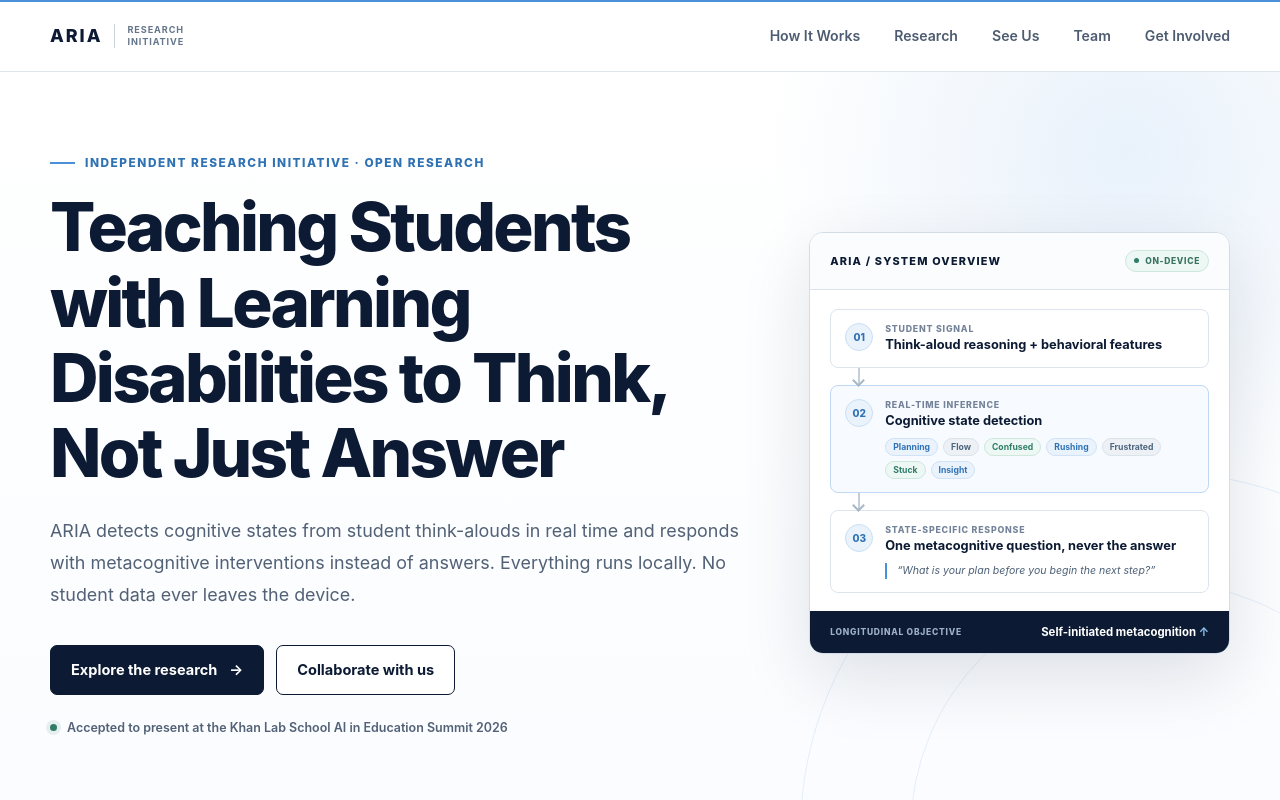
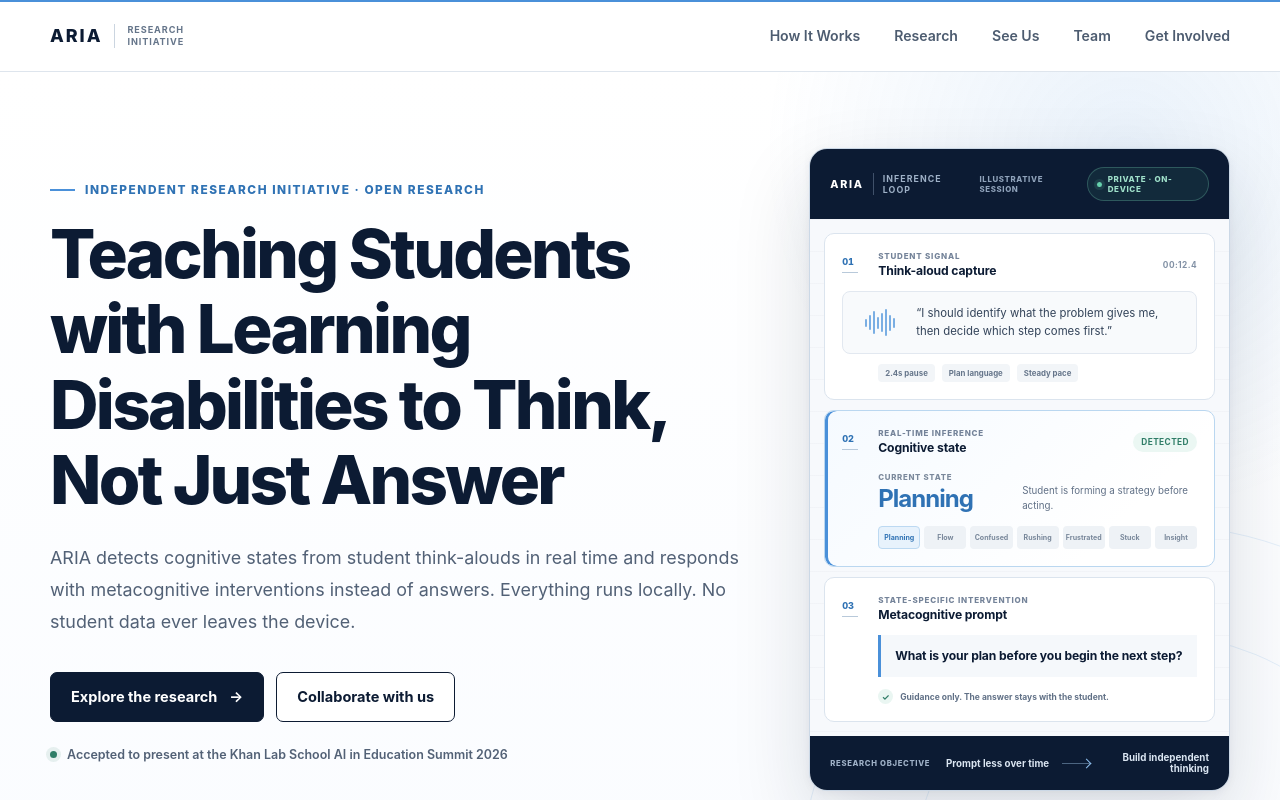
Before and after one commit to NarenS31/ariawebsite, a Next.js app: page / in a window 1280 px wide. Shown: the top 800 px of the page. Built offline with nearby package versions, Linux system fonts and the light colour scheme.

Commit message:
Redesign ARIA system overview

```diff
--- a/src/App.tsx
+++ b/src/App.tsx
@@ -9,7 +9,6 @@
   useSpring,
 } from "framer-motion";
 import {
-  cognitiveStates,
   features,
   metrics,
   stateResults,
@@ -172,25 +171,7 @@
 
 function SystemDiagram() {
   const reduceMotion = useReducedMotion();
-  const stages = [
-    {
-      number: "01",
-      kicker: "Student signal",
-      title: "Think-aloud reasoning + behavioral features",
-    },
-    {
-      number: "02",
-      kicker: "Real-time inference",
-      title: "Cognitive state detection",
-      states: true,
-    },
-    {
-      number: "03",
-      kicker: "State-specific response",
-      title: "One metacognitive question, never the answer",
-      detail: "“What is your plan before you begin the next step?”",
-    },
-  ];
+  const states = ["Planning", "Flow", "Confused", "Rushing", "Frustrated", "Stuck", "Insight"];
 
   return (
     <motion.div
@@ -201,43 +182,100 @@
       aria-label="ARIA real-time metacognitive intervention pipeline"
     >
       <div className="system-header">
-        <span>ARIA / System overview</span>
-        <span className="device-tag">On-device</span>
+        <div className="system-brand">
+          <span>ARIA</span>
+          <small>Inference loop</small>
+        </div>
+        <div className="system-runtime">
+          <span>Illustrative session</span>
+          <span className="device-tag">Private · On-device</span>
+        </div>
       </div>
-      <div className="system-body">
-        {stages.map((stage, index) => (
-          <div key={stage.number}>
-            <motion.div
-              className={`system-step${index === 1 ? " system-step--active" : ""}`}
-              initial={reduceMotion ? false : { opacity: 0, y: 12 }}
-              animate={{ opacity: 1, y: 0 }}
-              transition={{ ...revealTransition, delay: 0.38 + index * 0.11 }}
-            >
-              <span className="step-index">{stage.number}</span>
-              <span>
-                <span className="step-kicker">{stage.kicker}</span>
-                <strong>{stage.title}</strong>
-                {stage.states && (
-                  <span className="state-cloud">
-                    {cognitiveStates.map((state) => (
-                      <span className="state-pill" key={state}>
-                        {state}
-                      </span>
-                    ))}
-                  </span>
-                )}
-                {stage.detail && <span className="step-detail">{stage.detail}</span>}
+      <div className="system-console">
+        <motion.section
+          className="signal-panel"
+          initial={reduceMotion ? false : { opacity: 0, y: 10 }}
+          animate={{ opacity: 1, y: 0 }}
+          transition={{ ...revealTransition, delay: 0.38 }}
+        >
+          <div className="system-section-label">
+            <span>01</span>
+            <div>
+              <small>Student signal</small>
+              <strong>Think-aloud capture</strong>
+            </div>
+            <time>00:12.4</time>
+          </div>
+          <div className="reasoning-sample">
+            <span className="signal-bars" aria-hidden="true">
+              {[8, 15, 23, 12, 19, 27, 16, 10].map((height, index) => (
+                <i key={`${height}-${index}`} style={{ height }} />
+              ))}
+            </span>
+            <p>“I should identify what the problem gives me, then decide which step comes first.”</p>
+          </div>
+          <div className="signal-features" aria-label="Behavioral signals detected">
+            <span>2.4s pause</span>
+            <span>Plan language</span>
+            <span>Steady pace</span>
+          </div>
+        </motion.section>
+
+        <motion.section
+          className="inference-panel"
+          initial={reduceMotion ? false : { opacity: 0, y: 10 }}
+          animate={{ opacity: 1, y: 0 }}
+          transition={{ ...revealTransition, delay: 0.49 }}
+        >
+          <div className="system-section-label">
+            <span>02</span>
+            <div>
+              <small>Real-time inference</small>
+              <strong>Cognitive state</strong>
+            </div>
+            <span className="processing-status">Detected</span>
+          </div>
+          <div className="state-readout">
+            <div>
+              <small>Current state</small>
+              <strong>Planning</strong>
+            </div>
+            <p>Student is forming a strategy before acting.</p>
+          </div>
+          <div className="state-spectrum" aria-label="Seven cognitive states monitored by ARIA">
+            {states.map((state) => (
+              <span className={state === "Planning" ? "active" : ""} key={state}>
+                {state}
               </span>
-            </motion.div>
-            {index < stages.length - 1 && <div className="system-connector" aria-hidden="true" />}
+            ))}
           </div>
-        ))}
+        </motion.section>
+
+        <motion.section
+          className="response-panel"
+          initial={reduceMotion ? false : { opacity: 0, y: 10 }}
+          animate={{ opacity: 1, y: 0 }}
+          transition={{ ...revealTransition, delay: 0.6 }}
+        >
+          <div className="system-section-label">
+            <span>03</span>
+            <div>
+              <small>State-specific intervention</small>
+              <strong>Metacognitive prompt</strong>
+            </div>
+          </div>
+          <blockquote>What is your plan before you begin the next step?</blockquote>
+          <div className="response-rule">
+            <span aria-hidden="true">✓</span>
+            Guidance only. The answer stays with the student.
+          </div>
+        </motion.section>
       </div>
       <div className="system-outcome">
-        <span>Longitudinal objective</span>
-        <strong>
-          Self-initiated metacognition <b>↑</b>
-        </strong>
+        <span>Research objective</span>
+        <strong>Prompt less over time</strong>
+        <i aria-hidden="true" />
+        <strong>Build independent thinking</strong>
       </div>
     </motion.div>
   );
--- a/src/styles.css
+++ b/src/styles.css
@@ -443,10 +443,12 @@
 
 .system-card {
   overflow: hidden;
-  background: rgba(255, 255, 255, 0.97);
-  border: 1px solid #d2dde8;
-  border-radius: 14px;
-  box-shadow: 0 24px 70px rgba(12, 27, 51, 0.12);
+  background: #f7f9fc;
+  border: 1px solid #cbd8e6;
+  border-radius: 18px;
+  box-shadow:
+    0 32px 80px rgba(12, 27, 51, 0.14),
+    0 2px 8px rgba(12, 27, 51, 0.05);
 }
 
 .system-header {
@@ -454,172 +456,336 @@
   align-items: center;
   justify-content: space-between;
   gap: 15px;
-  padding: 17px 20px;
-  color: var(--navy);
-  background: #fbfcfe;
-  border-bottom: 1px solid var(--line);
-  font-size: 0.68rem;
-  font-weight: 800;
-  letter-spacing: 0.11em;
+  padding: 18px 20px;
+  color: #fff;
+  background: var(--navy);
+  font-size: 0.67rem;
+  font-weight: 800;
+  letter-spacing: 0.1em;
   text-transform: uppercase;
+}
+
+.system-brand,
+.system-runtime {
+  display: flex;
+  align-items: center;
+}
+
+.system-brand {
+  gap: 9px;
+}
+
+.system-brand > span {
+  letter-spacing: 0.16em;
+}
+
+.system-brand small {
+  padding-left: 9px;
+  color: #9fb1c7;
+  border-left: 1px solid #40516a;
+  font-size: 0.55rem;
+  font-weight: 700;
+}
+
+.system-runtime {
+  gap: 10px;
+}
+
+.system-runtime > span:first-child {
+  color: #8fa2ba;
+  font-size: 0.49rem;
+  letter-spacing: 0.08em;
 }
 
 .device-tag {
   display: inline-flex;
   align-items: center;
   gap: 6px;
-  padding: 5px 8px;
-  color: #397361;
-  background: #edf7f3;
-  border: 1px solid #cee7dd;
+  padding: 6px 9px;
+  color: #9fe0ca;
+  background: rgba(76, 175, 140, 0.1);
+  border: 1px solid rgba(120, 213, 181, 0.28);
   border-radius: 999px;
-  font-size: 0.53rem;
+  font-size: 0.5rem;
   letter-spacing: 0.08em;
 }
 
 .device-tag::before {
   width: 5px;
   height: 5px;
-  background: var(--green);
+  background: #66d1ad;
   border-radius: 50%;
+  box-shadow: 0 0 0 3px rgba(102, 209, 173, 0.12);
   content: "";
 }
 
-.system-body {
-  padding: 19px 20px 18px;
-}
-
-.system-step {
-  display: grid;
-  grid-template-columns: 28px minmax(0, 1fr);
-  gap: 12px;
-  align-items: start;
+.system-console {
+  display: grid;
+  gap: 10px;
+  padding: 14px;
+  background:
+    linear-gradient(rgba(12, 27, 51, 0.025) 1px, transparent 1px) 0 0 / 100% 32px,
+    #f7f9fc;
+}
+
+.signal-panel,
+.inference-panel,
+.response-panel {
+  position: relative;
+  padding: 17px;
+  background: #fff;
+  border: 1px solid #dbe4ee;
+  border-radius: 10px;
+}
+
+.inference-panel {
+  background: linear-gradient(135deg, #f5faff 0%, #fff 75%);
+  border-color: #bad7f0;
+  box-shadow: inset 3px 0 0 var(--blue);
+}
+
+.system-section-label {
+  display: grid;
+  grid-template-columns: 25px minmax(0, 1fr) auto;
+  gap: 11px;
+  align-items: center;
+  margin-bottom: 13px;
+}
+
+.system-section-label > span:first-child {
+  color: var(--blue-dark);
+  font-size: 0.57rem;
+  font-weight: 800;
+  font-variant-numeric: tabular-nums;
+}
+
+.system-section-label > span:first-child::after {
+  display: block;
+  width: 16px;
+  height: 1px;
+  margin-top: 5px;
+  background: #b8c9da;
+  content: "";
+}
+
+.system-section-label small,
+.system-section-label strong {
+  display: block;
+}
+
+.system-section-label small {
+  margin-bottom: 2px;
+  color: #748399;
+  font-size: 0.5rem;
+  font-weight: 800;
+  letter-spacing: 0.1em;
+  text-transform: uppercase;
+}
+
+.system-section-label strong {
+  color: var(--navy);
+  font-size: 0.76rem;
+  letter-spacing: -0.01em;
+}
+
+.system-section-label time,
+.processing-status {
+  color: #8190a4;
+  font-size: 0.52rem;
+  font-weight: 700;
+  letter-spacing: 0.05em;
+}
+
+.processing-status {
+  padding: 5px 8px;
+  color: var(--green);
+  background: #ebf7f3;
+  border-radius: 999px;
+  text-transform: uppercase;
+}
+
+.reasoning-sample {
+  display: grid;
+  grid-template-columns: 46px minmax(0, 1fr);
+  gap: 13px;
+  align-items: center;
   padding: 13px 14px;
-  background: #fff;
-  border: 1px solid #dce4ed;
+  background: #f8fafc;
+  border: 1px solid #e2e8f0;
   border-radius: 8px;
 }
 
-.system-step--active {
-  background: #f7fbff;
-  border-color: #bfd8f1;
-}
-
-.step-index {
-  display: grid;
-  width: 28px;
+.reasoning-sample p {
+  margin: 0;
+  color: #34445a;
+  font-size: 0.71rem;
+  line-height: 1.55;
+}
+
+.signal-bars {
+  display: flex;
   height: 28px;
-  place-items: center;
-  color: var(--blue-dark);
-  background: var(--blue-pale);
-  border: 1px solid #c9dff4;
-  border-radius: 50%;
-  font-size: 0.63rem;
-  font-weight: 800;
-}
-
-.step-kicker {
+  align-items: center;
+  justify-content: center;
+  gap: 2px;
+  color: var(--blue);
+}
+
+.signal-bars i {
+  width: 2px;
+  background: currentColor;
+  border-radius: 2px;
+  opacity: 0.72;
+}
+
+.signal-features {
+  display: flex;
+  flex-wrap: wrap;
+  gap: 7px;
+  margin-top: 10px;
+  padding-left: 36px;
+}
+
+.signal-features span {
+  padding: 4px 7px;
+  color: #65758a;
+  background: #f2f5f8;
+  border-radius: 4px;
+  font-size: 0.49rem;
+  font-weight: 700;
+}
+
+.state-readout {
+  display: grid;
+  grid-template-columns: 0.72fr 1fr;
+  gap: 18px;
+  align-items: end;
+  padding: 4px 0 13px 36px;
+}
+
+.state-readout small {
   display: block;
   margin-bottom: 2px;
-  color: #748399;
-  font-size: 0.55rem;
+  color: #7b899c;
+  font-size: 0.49rem;
   font-weight: 800;
   letter-spacing: 0.09em;
   text-transform: uppercase;
 }
 
-.system-step strong {
-  display: block;
+.state-readout strong {
+  color: var(--blue-dark);
+  font-size: 1.5rem;
+  letter-spacing: -0.04em;
+}
+
+.state-readout p {
+  margin: 0;
+  color: #607086;
+  font-size: 0.61rem;
+  line-height: 1.5;
+}
+
+.state-spectrum {
+  display: grid;
+  grid-template-columns: repeat(7, 1fr);
+  gap: 4px;
+  padding-left: 36px;
+}
+
+.state-spectrum span {
+  overflow: hidden;
+  padding: 6px 2px;
+  color: #78879a;
+  background: #eef2f6;
+  border: 1px solid transparent;
+  border-radius: 4px;
+  font-size: 0.44rem;
+  font-weight: 700;
+  text-align: center;
+  text-overflow: ellipsis;
+}
+
+.state-spectrum span.active {
+  color: var(--blue-dark);
+  background: #e7f2fc;
+  border-color: #bcd9f2;
+}
+
+.response-panel blockquote {
+  margin: 3px 0 12px 36px;
+  padding: 12px 14px;
   color: var(--navy);
-  font-size: 0.8rem;
-  line-height: 1.42;
-}
-
-.state-cloud {
+  background: #f5f8fb;
+  border-left: 3px solid var(--blue);
+  font-size: 0.76rem;
+  font-weight: 650;
+  letter-spacing: -0.01em;
+  line-height: 1.5;
+}
+
+.response-rule {
   display: flex;
-  flex-wrap: wrap;
-  gap: 5px;
-  margin-top: 8px;
-}
-
-.state-pill {
-  padding: 3px 7px;
-  color: var(--blue-dark);
-  background: var(--blue-pale);
-  border: 1px solid #cfe2f6;
-  border-radius: 999px;
-  font-size: 0.54rem;
-  font-weight: 700;
-}
-
-.state-pill:nth-child(3n + 2) {
-  color: #4d657e;
-  background: #edf1f5;
-  border-color: #dbe3eb;
-}
-
-.state-pill:nth-child(3n) {
+  align-items: center;
+  gap: 7px;
+  margin-left: 36px;
+  color: #607086;
+  font-size: 0.53rem;
+  font-weight: 650;
+}
+
+.response-rule span {
+  display: grid;
+  width: 15px;
+  height: 15px;
+  place-items: center;
   color: var(--green);
-  background: #edf7f3;
-  border-color: #cee7dd;
-}
-
-.step-detail {
-  display: block;
-  margin-top: 8px;
-  padding-left: 10px;
-  color: #4d6076;
-  border-left: 2px solid var(--blue);
-  font-size: 0.66rem;
-  font-style: italic;
-  line-height: 1.48;
-}
-
-.system-connector {
+  background: #eaf6f2;
+  border-radius: 50%;
+  font-size: 0.55rem;
+}
+
+.system-outcome {
+  display: grid;
+  grid-template-columns: auto 1fr 28px 1fr;
+  align-items: center;
+  gap: 13px;
+  padding: 16px 20px;
+  color: #fff;
+  background: var(--navy);
+}
+
+.system-outcome > span {
+  color: #9fb1c7;
+  font-size: 0.48rem;
+  font-weight: 800;
+  letter-spacing: 0.09em;
+  text-transform: uppercase;
+}
+
+.system-outcome strong {
+  color: #dbe6f2;
+  font-size: 0.61rem;
+  font-weight: 650;
+  text-align: right;
+}
+
+.system-outcome i {
   position: relative;
-  width: 2px;
-  height: 17px;
-  margin-left: 28px;
-  background: #c3cfdb;
-}
-
-.system-connector::after {
+  height: 1px;
+  background: #4c6581;
+}
+
+.system-outcome i::after {
   position: absolute;
-  right: -3px;
-  bottom: 0;
-  width: 7px;
-  height: 7px;
-  border-right: 2px solid #a7b5c5;
-  border-bottom: 2px solid #a7b5c5;
+  top: -3px;
+  right: 0;
+  width: 6px;
+  height: 6px;
+  border-top: 1px solid #8fc0ef;
+  border-right: 1px solid #8fc0ef;
   content: "";
   transform: rotate(45deg);
-}
-
-.system-outcome {
-  display: flex;
-  align-items: center;
-  justify-content: space-between;
-  gap: 16px;
-  padding: 14px 20px;
-  color: #fff;
-  background: var(--navy);
-}
-
-.system-outcome > span {
-  color: #9fb1c7;
-  font-size: 0.53rem;
-  font-weight: 800;
-  letter-spacing: 0.09em;
-  text-transform: uppercase;
-}
-
-.system-outcome strong {
-  font-size: 0.71rem;
-  text-align: right;
-}
-
-.system-outcome b {
-  color: #8fc0ef;
 }
 
 .scroll-cue {
@@ -1866,24 +2032,58 @@
   }
 
   .system-header,
-  .system-body,
   .system-outcome {
     padding-right: 15px;
     padding-left: 15px;
   }
 
-  .system-header {
+  .system-runtime > span:first-child {
+    display: none;
+  }
+
+  .system-console {
+    padding: 10px;
+  }
+
+  .signal-panel,
+  .inference-panel,
+  .response-panel {
+    padding: 14px;
+  }
+
+  .signal-features,
+  .state-spectrum {
+    padding-left: 0;
+  }
+
+  .state-readout {
+    grid-template-columns: 1fr;
+    gap: 4px;
+    align-items: start;
+    padding-left: 0;
+  }
+
+  .state-spectrum {
+    grid-template-columns: repeat(4, 1fr);
+  }
+
+  .response-panel blockquote,
+  .response-rule {
+    margin-left: 0;
+  }
+
+  .system-outcome {
+    grid-template-columns: 1fr;
     align-items: flex-start;
-  }
-
-  .system-outcome {
-    align-items: flex-start;
-    flex-direction: column;
     gap: 6px;
   }
 
   .system-outcome strong {
     text-align: left;
+  }
+
+  .system-outcome i {
+    display: none;
   }
 
   .team-card {
```
